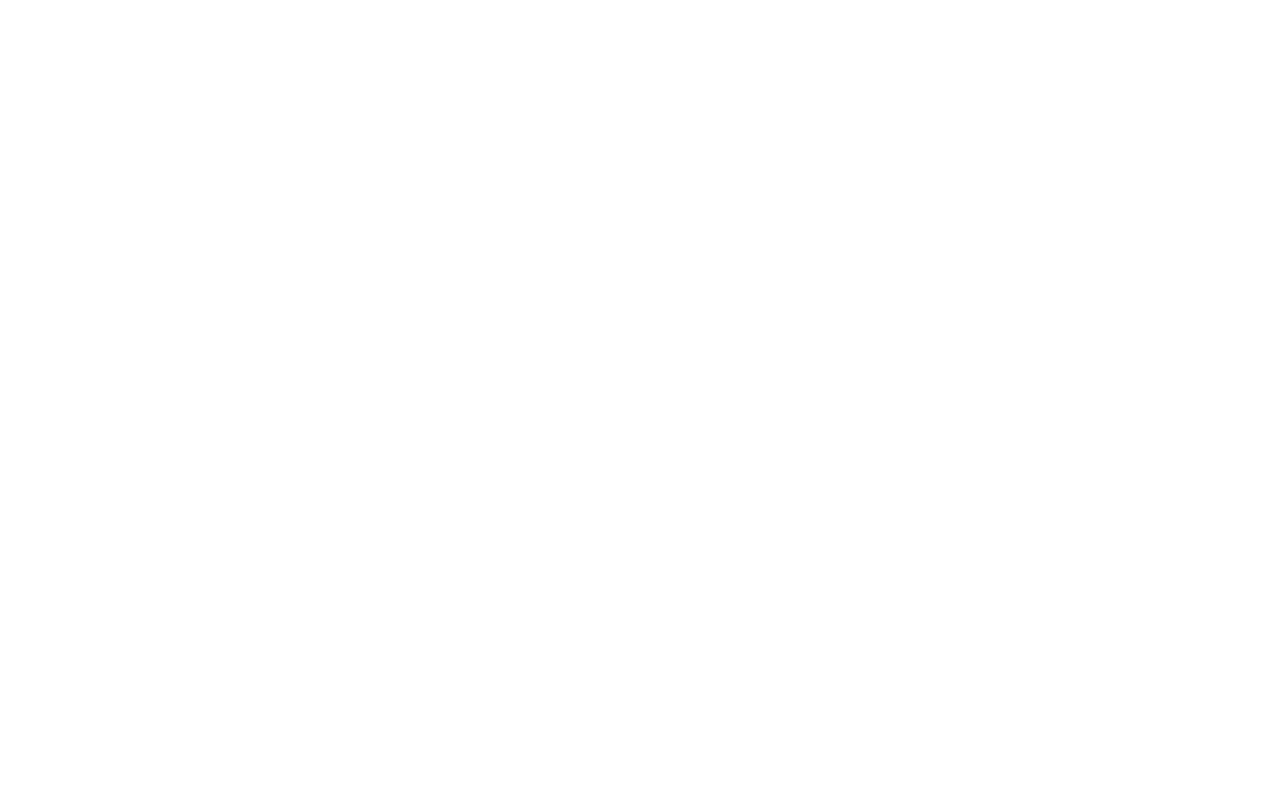
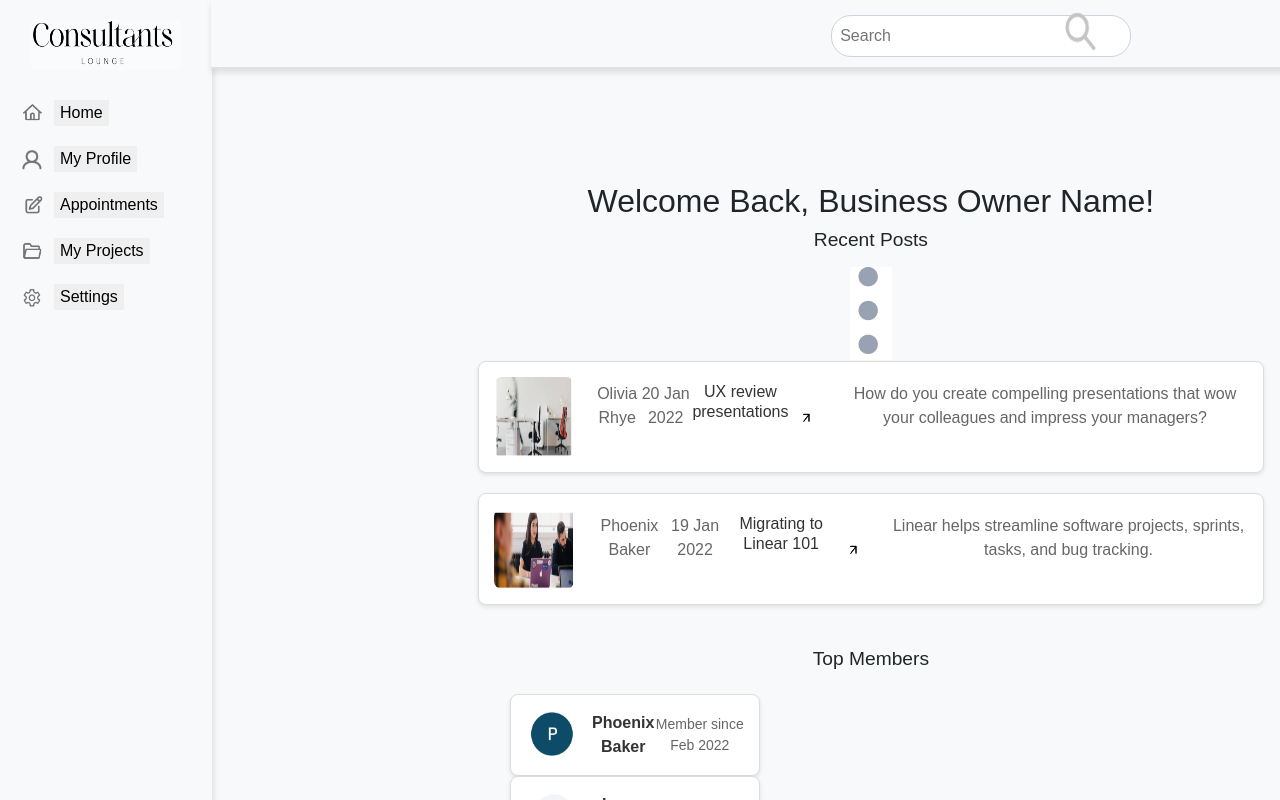
Before and after one commit to Grace4501/Capstone-Project, a React (Create React App) app in the folder consultants_lounge_frontend/: page /Business in a window 1280 px wide. Before the commit this address had no page. Shown: the top 800 px of the page. Built offline with nearby package versions, Linux system fonts and the light colour scheme.

Commit message:
Adding Admin and Business Routes

```diff
--- a/consultants_lounge_frontend/src/App.js
+++ b/consultants_lounge_frontend/src/App.js
@@ -12,6 +12,8 @@ import HowItWorks from './components/howItWorks';
 import Consultants from './components/consultants';
 import Login from './components/Login';
 import ConsultantsDB from './components/ConsultantsDashboard/ConsultantsDB.js';
+import Admin from './components/AdminDashboard/Admin.js';
+import Business from './components/BusinessOwnerDashboard/Business.js'
 
 function App() {
   return (
@@ -28,6 +30,8 @@ function App() {
         <Route path='/consultants' element={<Consultants />} />
         <Route path='/Login' element={<Login />} />
         <Route path='/Consultants/*' element={<ConsultantsDB />} />
+        <Route path='/Admin' element={<Admin/>}/>
+        <Route path='/Business' element={<Business/>}/>
       </Routes>
     </div>
    );
--- a/consultants_lounge_frontend/src/components/BusinessOwnerDashboard/Business.js
+++ b/consultants_lounge_frontend/src/components/BusinessOwnerDashboard/Business.js
@@ -6,7 +6,7 @@ import companyLogo from '../../resources/CompanyLogo.png';
 import homelogo from '../../resources/Home.png';
 import userLogo from '../../resources/User.png';
 import Appointments from '../../resources/Appointments.png'
-import Folder from '../../resources/folder.png'
+import Folder from '../../resources/crm.png'
 import Settings from '../../resources/Settings.png';
 import B from '../../resources/B.png';
 
--- a/consultants_lounge_frontend/src/components/BusinessOwnerDashboard/BusinessMyProfile.js
+++ b/consultants_lounge_frontend/src/components/BusinessOwnerDashboard/BusinessMyProfile.js
@@ -1,7 +1,7 @@
 import React, { useState, useEffect } from 'react';
 import '../../styles/BusinessMyProfile.css';
 import Profile from '../../resources/Profile.png';
-import Edit from '../../resources/Edit.png';
+import Edit from '../../resources/edit.png';
 
 export default function BusinessMyProfile() {
   // State for managing profile picture
```
Also changed, not shown: 1 other file (tests, documents, lock files or other folders).
